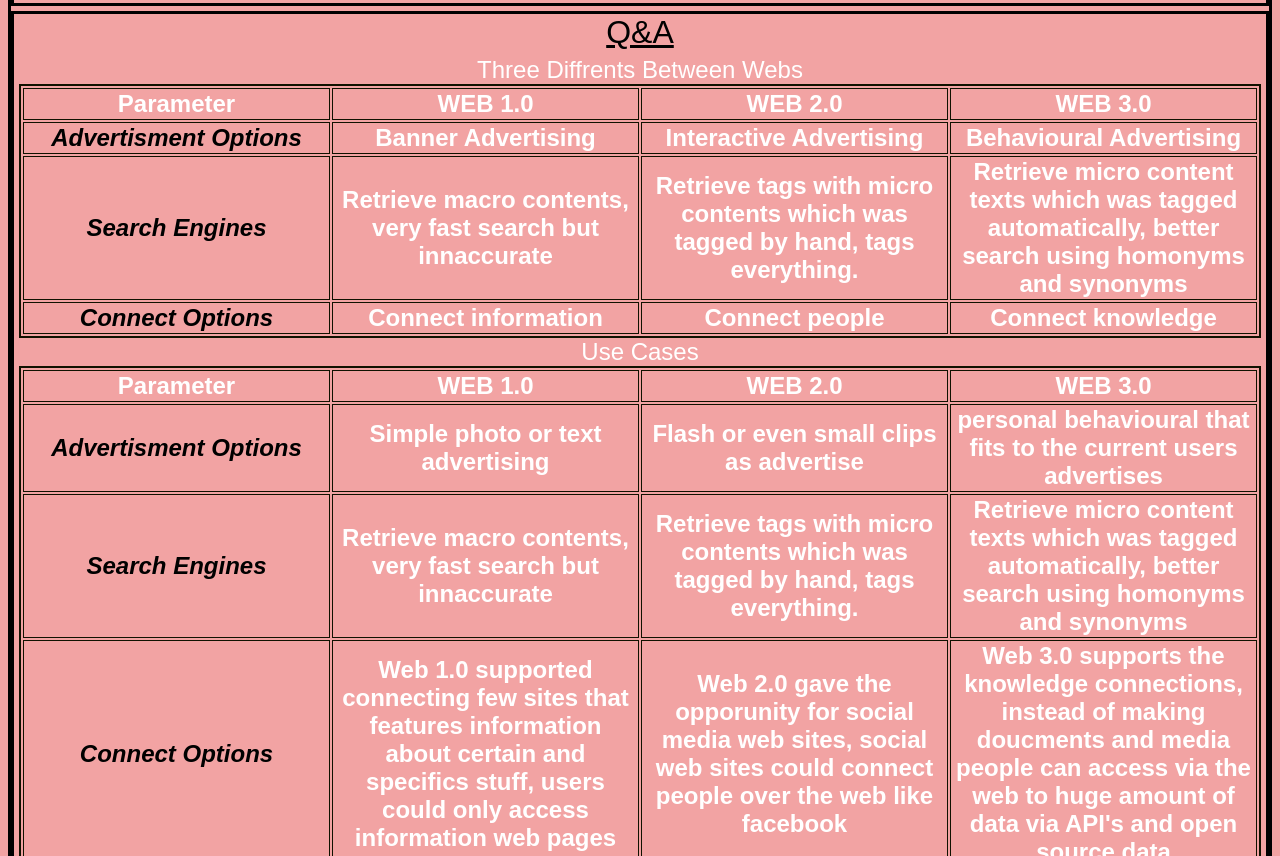
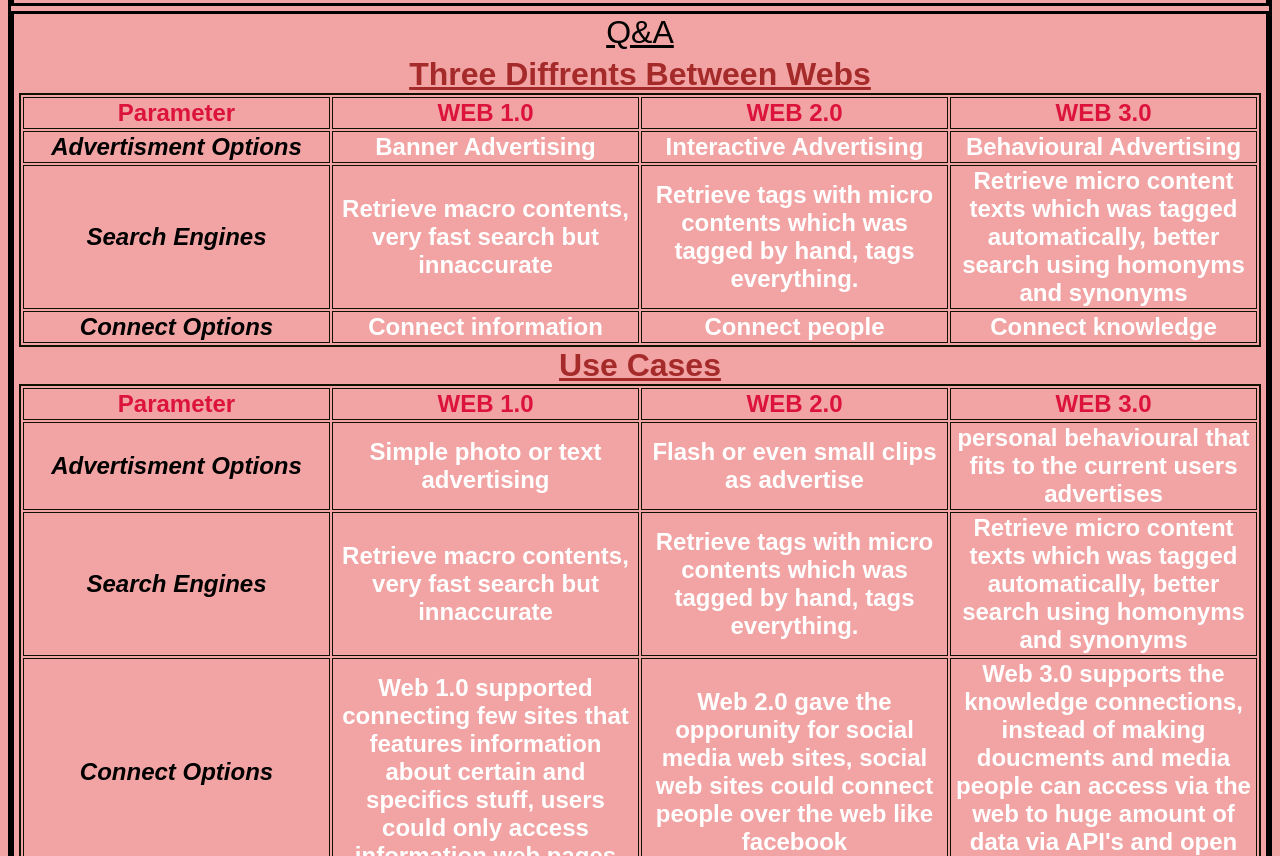
Before and after one commit to ArielBlG/3rdAge_Assignment, a plain HTML site: page index.html in a window 1280 px wide. Shown: the part 1680-2536 px from the top of the page. Drawn offline with Linux system fonts and the light colour scheme.

Commit message:
change colors

```diff
--- a/index.html
+++ b/index.html
@@ -64,15 +64,15 @@
 				<div id="q_a_table">
 
 					<table border="2" bordercolor="#1111" style="width:100%">
-						<caption>Three Diffrents Between Webs</caption>
-						<tr>
+						<caption style="font-size: xx-large; color:brown; font-weight: bold; text-decoration: underline;">Three Diffrents Between Webs</caption>
+						<tr style="font-weight: bold; color: crimson;">
 							<th width = "25%">Parameter</th>
 							<th width="25%">WEB 1.0</th>
 							<th width="25%">WEB 2.0</th>
 							<th width="25%">WEB 3.0</th>
 						</tr>
 						<tr>
-							<th width = "25%" style="color:black; font-style: oblique;">Advertisment Options</th>
+							<th width = "25%" style="color:black; font-style: oblique; ">Advertisment Options</th>
 							<th width="25%">Banner Advertising</th>
 							<th width="25%">Interactive Advertising</th>
 							<th width="25%">Behavioural Advertising</th>
@@ -92,8 +92,8 @@
 					</table>
 
 					<table border="2" bordercolor="#1111" style="width:100%">
-						<caption>Use Cases</caption>
-						<tr>
+						<caption style="font-size: xx-large; color:brown; font-weight: bold; text-decoration: underline;">Use Cases</caption>
+						<tr style="font-weight: bold; color: crimson;">
 							<th width = "25%">Parameter</th>
 							<th width="25%">WEB 1.0</th>
 							<th width="25%">WEB 2.0</th>
@@ -130,8 +130,8 @@
 				<input type="text" ><br>
 				Mail content:<br>
 				<input type="text" name="comment" size="50" style="height:180px; font-size:14pt;"><br><br>
-				<input type="submit" value="Send">
-				<input type="reset" value="Reset">
+				<input type="submit" value="Send" style="cursor: pointer;">
+				<input type="reset" value="Reset" style="cursor: pointer;">
 				</form>
 			</div>
 		</section>
```
